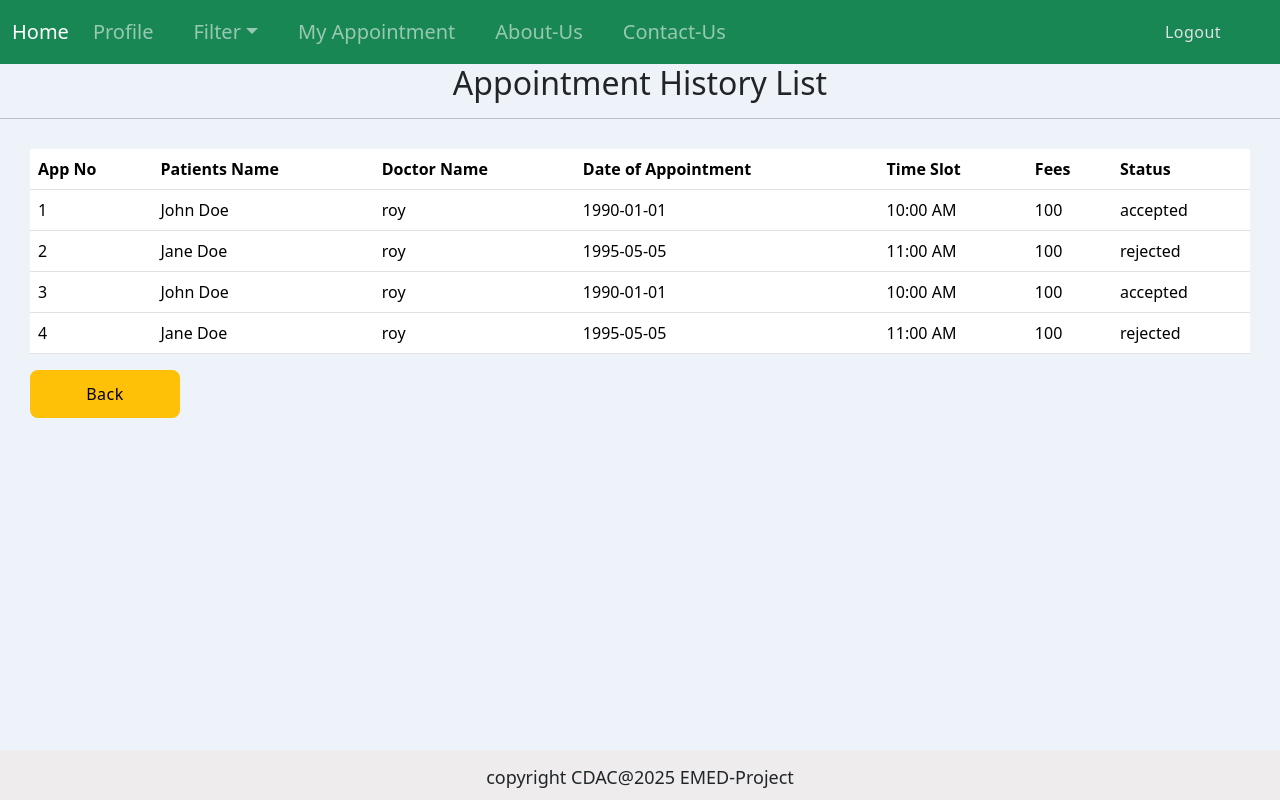
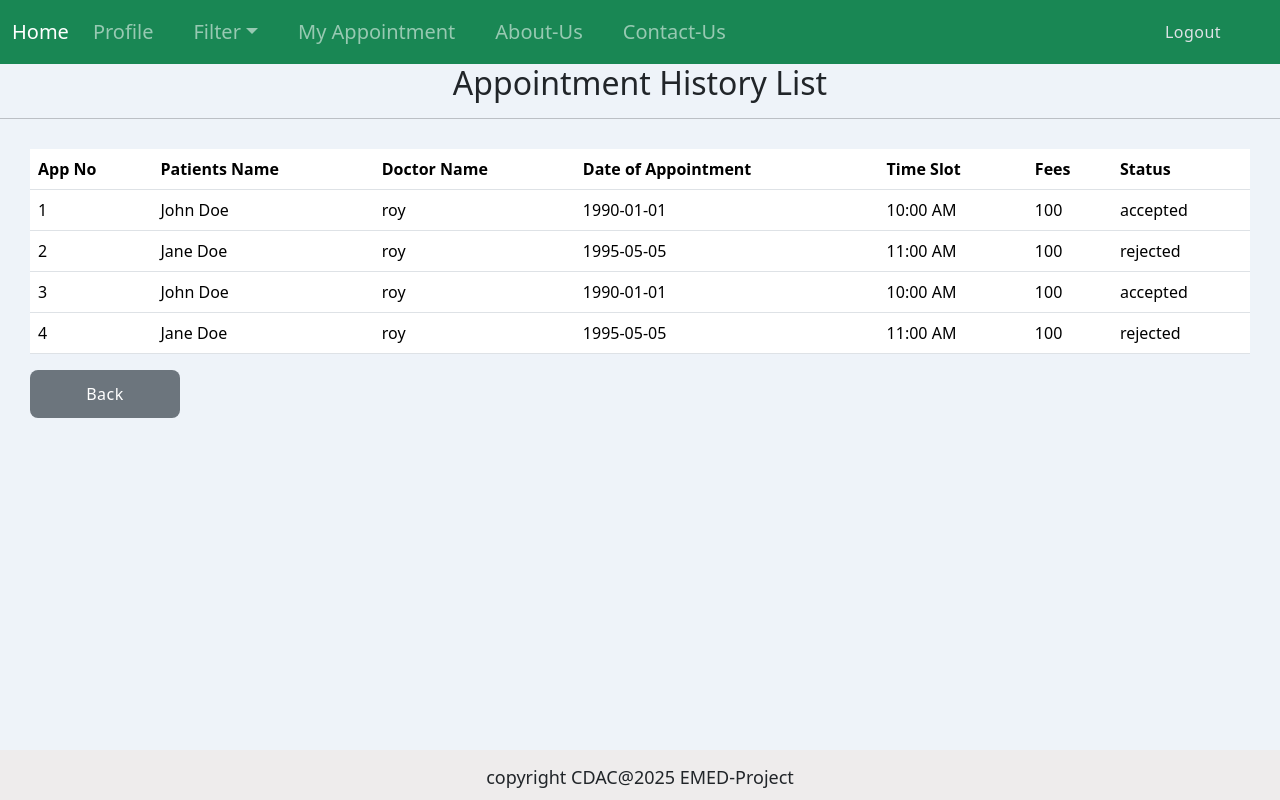
Before and after one commit to E-MED-Project-Dac/E-MED, a React (Vite) app in the folder emed_app/: page /patientHome/appointmentHistory in a window 1280 px wide. Built offline with nearby package versions, Linux system fonts and the light colour scheme.

Commit message:
chnage button colour

```diff
--- a/emed_app/src/pages/patient/AppointmentHistory.jsx
+++ b/emed_app/src/pages/patient/AppointmentHistory.jsx
@@ -51,7 +51,7 @@
         </tbody>
       </table>
       <div>
-        <button className="btn btn-warning" onClick={onBack}>
+        <button className="btn btn-secondary" onClick={onBack}>
          Back
         </button>
       </div>
--- a/emed_app/src/pages/patient/PatientAppointment.jsx
+++ b/emed_app/src/pages/patient/PatientAppointment.jsx
@@ -65,7 +65,7 @@
         </tbody>
       </table>
       <div style={{display:'flex', justifyContent:'space-between'}}>
-       <button className='btn btn-warning' onClick={onBack}>Back</button>
+       <button className='btn btn-secondary' onClick={onBack}>Back</button>
        <button className='btn btn-info' onClick={onHistory}>History</button>
       </div>
     </div>
```
